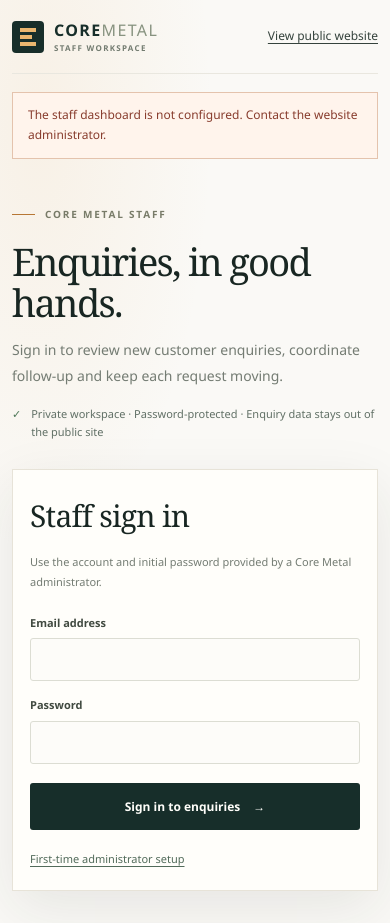
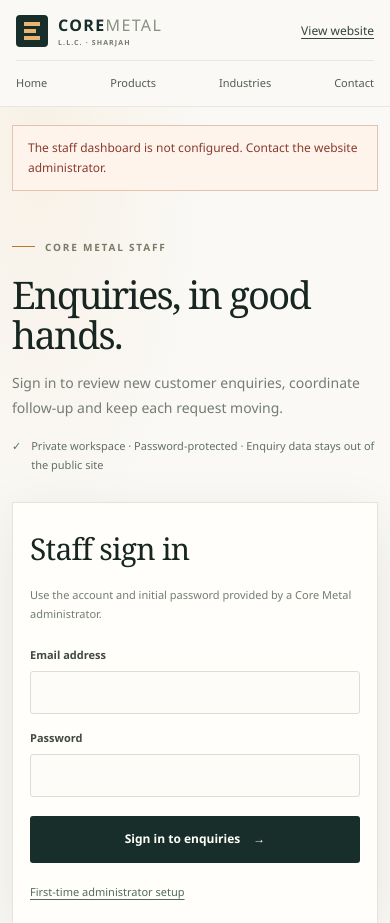
Before and after one commit to nashit-mohammad/Coremetal, a plain HTML site: page staff.html in a window 390 px wide. Shown: the top 923 px of the page. Drawn offline with Linux system fonts and the light colour scheme.

Commit message:
header desing match

```diff
--- a/staff-dashboard.js
+++ b/staff-dashboard.js
@@ -112,11 +112,17 @@ async function request(action, values = {}, {authenticated = true} = {}) {
 
 function commonFrame(content) {
   return `
-    <header class="staff-header">
+    <header class="staff-header staff-site-header">
       <a class="staff-brand" href="index.html" aria-label="Core Metal website">
         <span class="brand-icon" aria-hidden="true"><span></span><span></span><span></span></span>
-        <span class="brand-name">core<span>metal</span><small>STAFF WORKSPACE</small></span>
+        <span class="brand-name">core<span>metal</span><small>L.L.C. · SHARJAH</small></span>
       </a>
+      <nav class="staff-navigation" aria-label="Main navigation">
+        <a class="staff-nav-link" href="index.html">Home</a>
+        <a class="staff-nav-link" href="products.html">Products</a>
+        <a class="staff-nav-link" href="industries.html">Industries</a>
+        <a class="staff-nav-link" href="contact.html">Contact</a>
+      </nav>
       ${currentUser ? `
         <div class="staff-account">
           <span class="staff-account-email">${escapeHtml(currentUser.email)}</span>
@@ -124,7 +130,7 @@ function commonFrame(content) {
           <button class="staff-text-button staff-account-password" type="button" data-action="change-account-password">Change password</button>
           <button class="button button-outline-staff" type="button" data-action="logout">Sign out</button>
         </div>
-      ` : `<a class="staff-public-link" href="index.html">View public website</a>`}
+      ` : `<a class="staff-public-link" href="index.html">View website</a>`}
     </header>
     <div id="staff-notice" class="staff-notice" role="status" aria-live="polite"></div>
     ${content}
--- a/styles.css
+++ b/styles.css
@@ -3525,6 +3525,51 @@ img {
   border-bottom: 1px solid var(--line);
 }
 
+.staff-site-header {
+  position: relative;
+  width: 100vw;
+  margin-left: calc(50% - 50vw);
+  padding-inline: max(24px, calc((100vw - 1240px) / 2));
+  background: var(--paper);
+}
+
+.staff-navigation {
+  display: flex;
+  align-items: center;
+  gap: clamp(14px, 1.8vw, 26px);
+}
+
+.staff-nav-link {
+  position: relative;
+  padding-block: 31px;
+  color: #535c52;
+  font-size: 12px;
+  font-weight: 550;
+  transition: color .18s ease;
+}
+
+.staff-nav-link::after {
+  position: absolute;
+  right: 0;
+  bottom: 21px;
+  left: 0;
+  height: 1px;
+  transform: scaleX(0);
+  transform-origin: right;
+  background: var(--accent-dark);
+  content: "";
+  transition: transform .2s ease;
+}
+
+.staff-nav-link:hover {
+  color: var(--green);
+}
+
+.staff-nav-link:hover::after {
+  transform: scaleX(1);
+  transform-origin: left;
+}
+
 .staff-brand {
   display: inline-flex;
   align-items: center;
@@ -4246,7 +4291,54 @@ img {
   }
 
   .staff-header {
-    min-height: 74px;
+    min-height: 0;
+    flex-wrap: wrap;
+    padding-block: 15px 0;
+  }
+
+  .staff-site-header {
+    column-gap: 10px;
+    row-gap: 13px;
+    padding-inline: 16px;
+  }
+
+  .staff-account {
+    order: 2;
+    width: 100%;
+    justify-content: flex-start;
+    padding-bottom: 13px;
+  }
+
+  .staff-brand .brand-icon {
+    width: 32px;
+    height: 32px;
+  }
+
+  .staff-brand .brand-name {
+    font-size: 17px;
+  }
+
+  .staff-brand .brand-name small {
+    font-size: 7px;
+  }
+
+  .staff-navigation {
+    order: 3;
+    width: 100%;
+    justify-content: space-between;
+    gap: 10px;
+    overflow-x: auto;
+    border-top: 1px solid var(--line);
+  }
+
+  .staff-nav-link {
+    flex: 0 0 auto;
+    padding-block: 13px;
+    font-size: 11px;
+  }
+
+  .staff-nav-link::after {
+    bottom: 8px;
   }
 
   .staff-account {
@@ -4256,9 +4348,9 @@ img {
   }
 
   .staff-account-email {
-    max-width: 46vw;
+    max-width: 42vw;
     overflow-wrap: anywhere;
-    text-align: right;
+    text-align: left;
   }
 
   .staff-role {
```
